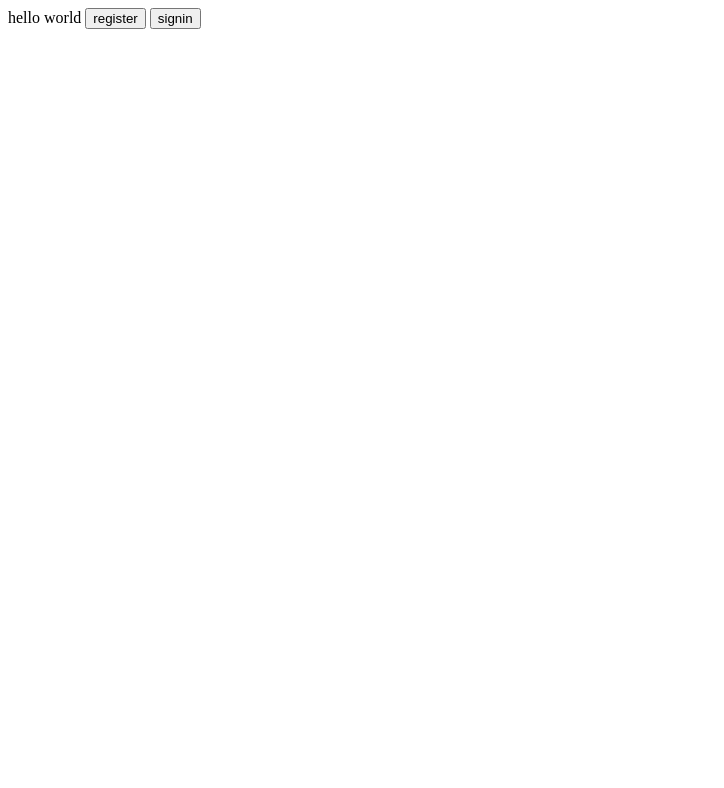
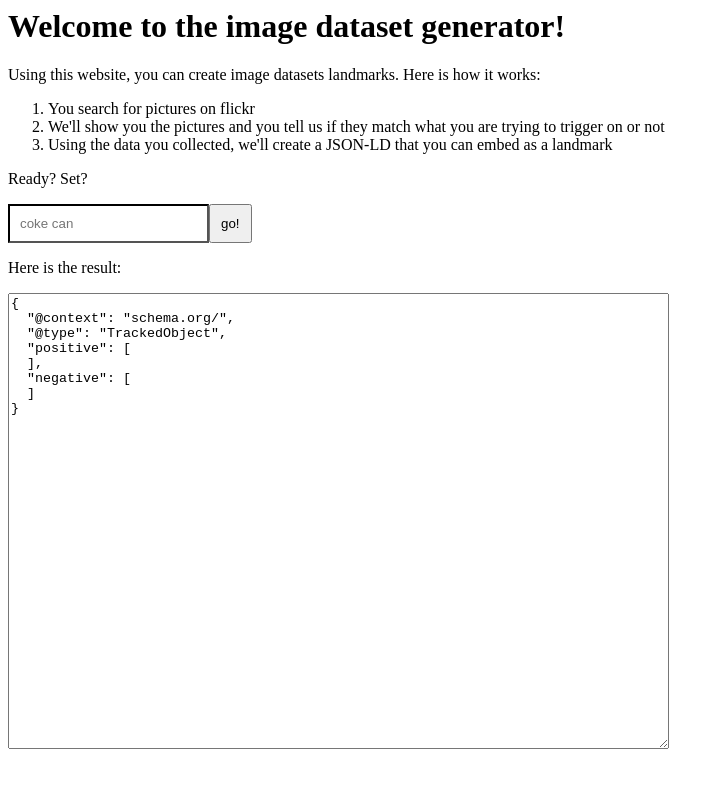
Before and after one commit to samuelgoto/dataflow.jsonld, a website: page build/index.html in a window 1280 px wide. Shown: the whole page, without its empty margins (0-724 px from the left). Drawn offline with Linux system fonts and the light colour scheme; no server answers.

Commit message:
starts building some basic UI

```diff
--- a/build/index.html
+++ b/build/index.html
@@ -1,10 +1,40 @@
 <html>
   <head>
     <script src="index.js"></script>
+    <style>
+    input {
+      border-color: black;
+      padding: 10px;
+    }
+    button {
+      padding: 10px;
+    }
+    </style>
   </head>
   <body>
-    hello world
 
+    <h1>Welcome to the image dataset generator!</h1>
+
+    <p>Using this website, you can create image datasets landmarks. Here is how it works:</p>
+
+    <ol>
+      <li>You search for pictures on flickr</li>
+      <li>We'll show you the pictures and you tell us if they match what you are trying to trigger on or not</li>
+      <li>Using the data you collected, we'll create a JSON-LD that you can embed as a landmark</li>
+    </ol>
+
+    <p>Ready? Set? </p> <input id="search" placeholder="coke can"><button onclick="go()">go!</button>
+
+    <p>Here is the result:</p>
+
+    <textarea rows="30" cols="80">{
+  "@context": "schema.org/",
+  "@type": "TrackedObject",
+  "positive": [
+  ],
+  "negative": [
+  ]
+}</textarea>
 
     <script>
       const {Flickr} = module;
@@ -12,8 +42,10 @@
       new Flickr().search("coke").then(photos => console.log(photos));
     </script>
 
+    <!--
     <button onclick="register()">register</button>
     <button onclick="signin()">signin</button>
+    -->
 
     <script>
       async function register() {
```
